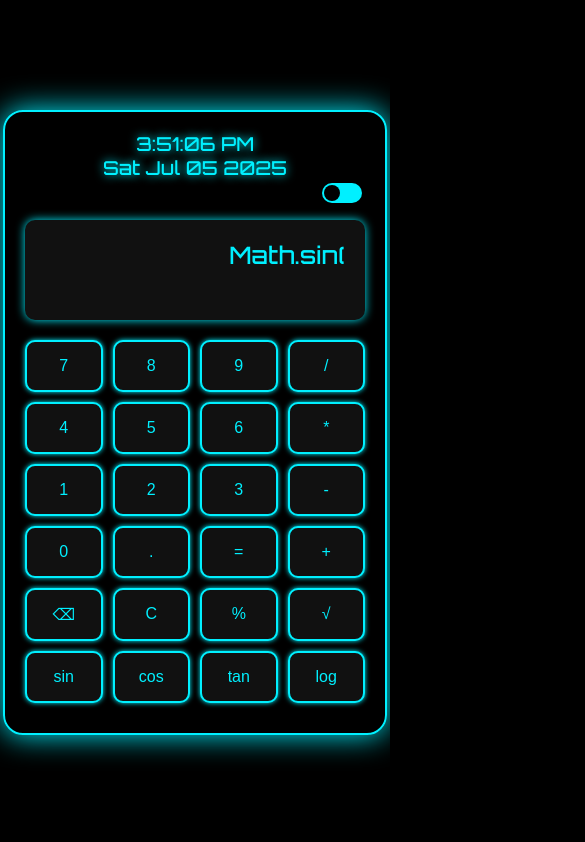
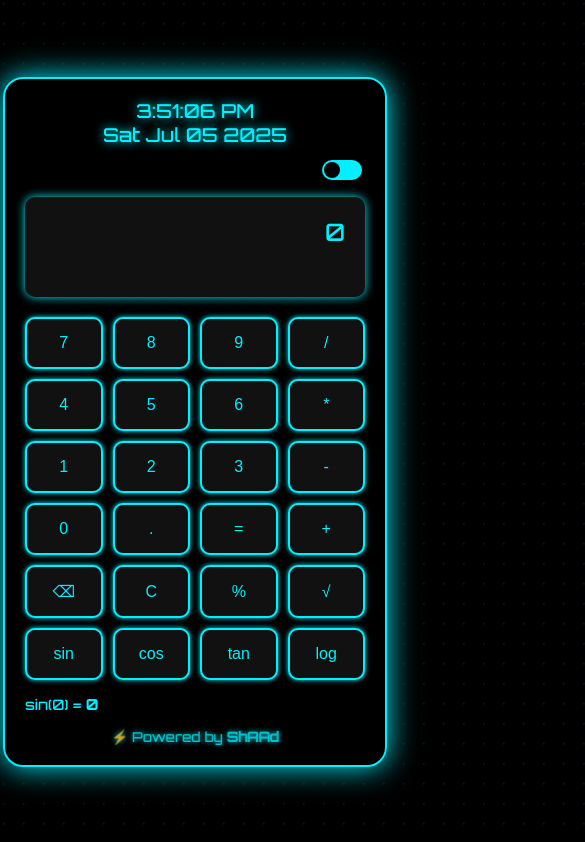
Before and after one commit to Shaad992/futuristic-calculator, a plain HTML site: page index.html in a window 390 px wide. Both pictures are taken after a click on the button "sin". Shown: the top 842 px of the page, 585 px wide, since content can reach past the window. Drawn offline with Linux system fonts and the light colour scheme.

Commit message:
Update index.html
fully updating version

```diff
--- a/index.html
+++ b/index.html
@@ -1,4 +1,3 @@
-
 <!DOCTYPE html>
 <html lang="en">
 <head>
@@ -21,14 +20,35 @@
       justify-content: center;
       align-items: center;
       height: 100vh;
+      overflow: hidden;
+      position: relative;
     }
+    body::before {
+      content: '';
+      position: absolute;
+      top: 0; left: 0;
+      width: 200%;
+      height: 200%;
+      background: radial-gradient(circle, var(--glow-color) 1px, transparent 1px);
+      background-size: 20px 20px;
+      animation: starMove 30s linear infinite;
+      opacity: 0.1;
+      z-index: 0;
+    }
+    @keyframes starMove {
+      0% { transform: translate(0, 0); }
+      100% { transform: translate(-100px, -100px); }
+    }
+
     .calculator {
       border: 2px solid var(--glow-color);
       padding: 20px;
       border-radius: 20px;
       box-shadow: 0 0 30px var(--glow-color);
       width: 340px;
-      background: #000000d6;
+      background: #000000e0;
+      position: relative;
+      z-index: 1;
     }
     .clock-date {
       text-align: center;
@@ -63,16 +83,38 @@
       border-radius: 10px;
       cursor: pointer;
       box-shadow: 0 0 5px var(--glow-color);
+      transition: transform 0.1s, background 0.3s;
+    }
+    button:hover {
+      background: #222;
+      transform: scale(1.05);
+    }
+    button:active {
+      background: var(--glow-color);
+      color: #000;
     }
     .history {
-      margin-top: 10px;
+      margin-top: 15px;
       font-size: 0.9em;
       color: var(--text-color);
       word-wrap: break-word;
+      max-height: 80px;
+      overflow-y: auto;
+    }
+    .powered-by {
+      text-align: center;
+      margin-top: 15px;
+      font-size: 0.85em;
+      color: var(--text-color);
+      text-shadow: 0 0 5px var(--glow-color);
+      opacity: 0.8;
+    }
+    .powered-by span {
+      font-weight: bold;
+      color: var(--glow-color);
     }
     .toggle-container {
       text-align: right;
-      margin-top: -10px;
       margin-bottom: 10px;
     }
     .toggle-multi {
@@ -130,42 +172,83 @@
       <button onclick="backspace()">⌫</button>
       <button onclick="clearDisplay()">C</button>
       <button onclick="press('%')">%</button>
-      <button onclick="press('Math.sqrt(')">√</button>
-      <button onclick="press('Math.sin(')">sin</button>
-      <button onclick="press('Math.cos(')">cos</button>
-      <button onclick="press('Math.tan(')">tan</button>
-      <button onclick="press('Math.log(')">log</button>
+      <button onclick="applyFunc('sqrt')">√</button>
+      <button onclick="applyFunc('sin')">sin</button>
+      <button onclick="applyFunc('cos')">cos</button>
+      <button onclick="applyFunc('tan')">tan</button>
+      <button onclick="applyFunc('log')">log</button>
     </div>
     <div class="history" id="history"></div>
+    <div class="powered-by">⚡ Powered by <span>ShAAd</span></div>
   </div>
+
   <script>
     let display = document.getElementById('display');
     let history = document.getElementById('history');
     let expression = '';
+    let historyList = [];
+
     function press(val) {
       expression += val;
       display.textContent = expression;
     }
+
     function clearDisplay() {
       expression = '';
       display.textContent = '';
     }
+
     function backspace() {
       expression = expression.slice(0, -1);
       display.textContent = expression;
     }
+
     function calculate() {
       try {
-        const safeExp = expression.replace(/(\d+(\.\d+)?)%/g, '($1/100)');
-        let result = eval(safeExp);
+        // Fix percentage logic
+        let fixedExp = expression.replace(/(\d+(?:\.\d+)?)([-+])(\d+(?:\.\d+)?)%/g, (_, num1, op, num2) => {
+          let base = parseFloat(num1);
+          let percent = (base * parseFloat(num2)) / 100;
+          return `${base}${op}${percent}`;
+        });
+        fixedExp = fixedExp.replace(/(\d+(\.\d+)?)%/g, '($1/100)');
+
+        let result = eval(fixedExp);
+        result = +result.toFixed(8);
         display.textContent = result;
-        history.innerHTML = `${expression} = <strong>${result}</strong>`;
+        historyList.unshift(`${expression} = <strong>${result}</strong>`);
+        history.innerHTML = historyList.slice(0, 5).join('<br>');
         expression = result.toString();
       } catch {
         display.textContent = 'Error';
         expression = '';
       }
     }
+
+    function applyFunc(func) {
+      let val = expression || '0';
+      try {
+        let num = parseFloat(val);
+        if (isNaN(num)) throw "Invalid";
+        let result = 0;
+        switch(func) {
+          case 'sqrt': result = Math.sqrt(num); break;
+          case 'sin': result = Math.sin(num * Math.PI / 180); break;
+          case 'cos': result = Math.cos(num * Math.PI / 180); break;
+          case 'tan': result = Math.tan(num * Math.PI / 180); break;
+          case 'log': result = Math.log10(num); break;
+        }
+        result = +result.toFixed(8);
+        historyList.unshift(`${func}(${val}) = <strong>${result}</strong>`);
+        display.textContent = result;
+        history.innerHTML = historyList.slice(0, 5).join('<br>');
+        expression = result.toString();
+      } catch {
+        display.textContent = 'Error';
+        expression = '';
+      }
+    }
+
     function updateClock() {
       const now = new Date();
       const time = now.toLocaleTimeString();
@@ -175,6 +258,7 @@
     }
     setInterval(updateClock, 1000);
     updateClock();
+
     const colors = ['#00f0ff', '#ff00cc', '#00ff99', '#ffaa00', '#ff4444'];
     let currentColor = 0;
     const toggle = document.getElementById('colorToggle');
```
